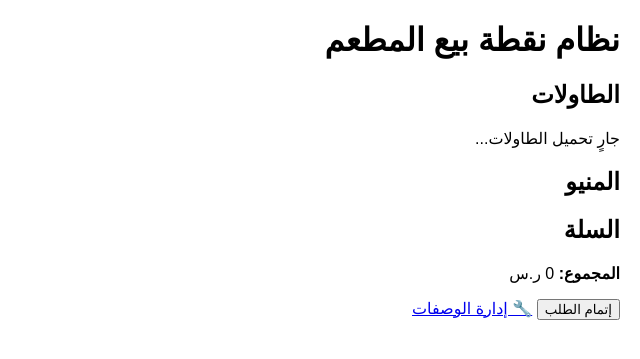
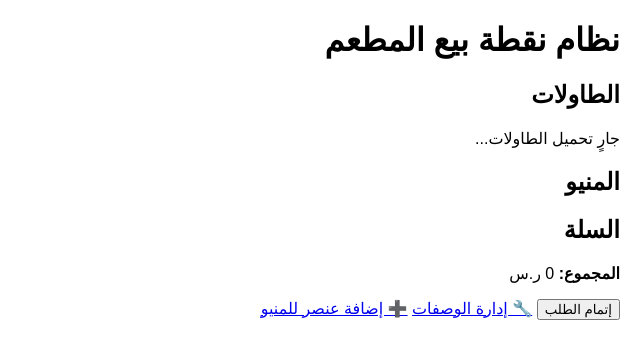
Before and after one commit to abobakertigani/OS-biz, a Flask app: template modules/restaurant/templates/restaurant/pos.html in a window 1280 px wide. Shown: the top 359 px of the page, without its empty margins (640-1280 px from the left). Run offline with Flask 3, Linux system fonts and the light colour scheme; the template is opened without the code that fills it, so the values that code supplies are empty; parts of the project's set-up code (start-up, migrations or seed data) failed here and were passed over.

Commit message:
Update pos.html

```diff
--- a/modules/restaurant/templates/restaurant/pos.html
+++ b/modules/restaurant/templates/restaurant/pos.html
@@ -28,8 +28,8 @@
     <ul id="cart"></ul>
     <p><strong>المجموع: </strong><span id="total">0</span> ر.س</p>
     <button onclick="submitOrder()">إتمام الطلب</button>
-	<a href="/restaurant/ingredients">🔧 إدارة الوصفات</a>
-
+    <a href="/restaurant/ingredients">🔧 إدارة الوصفات</a>
+    <a href="/restaurant/menu/add">➕ إضافة عنصر للمنيو</a>
     <script>
         let cart = [];
         const totalSpan = document.getElementById('total');
```
